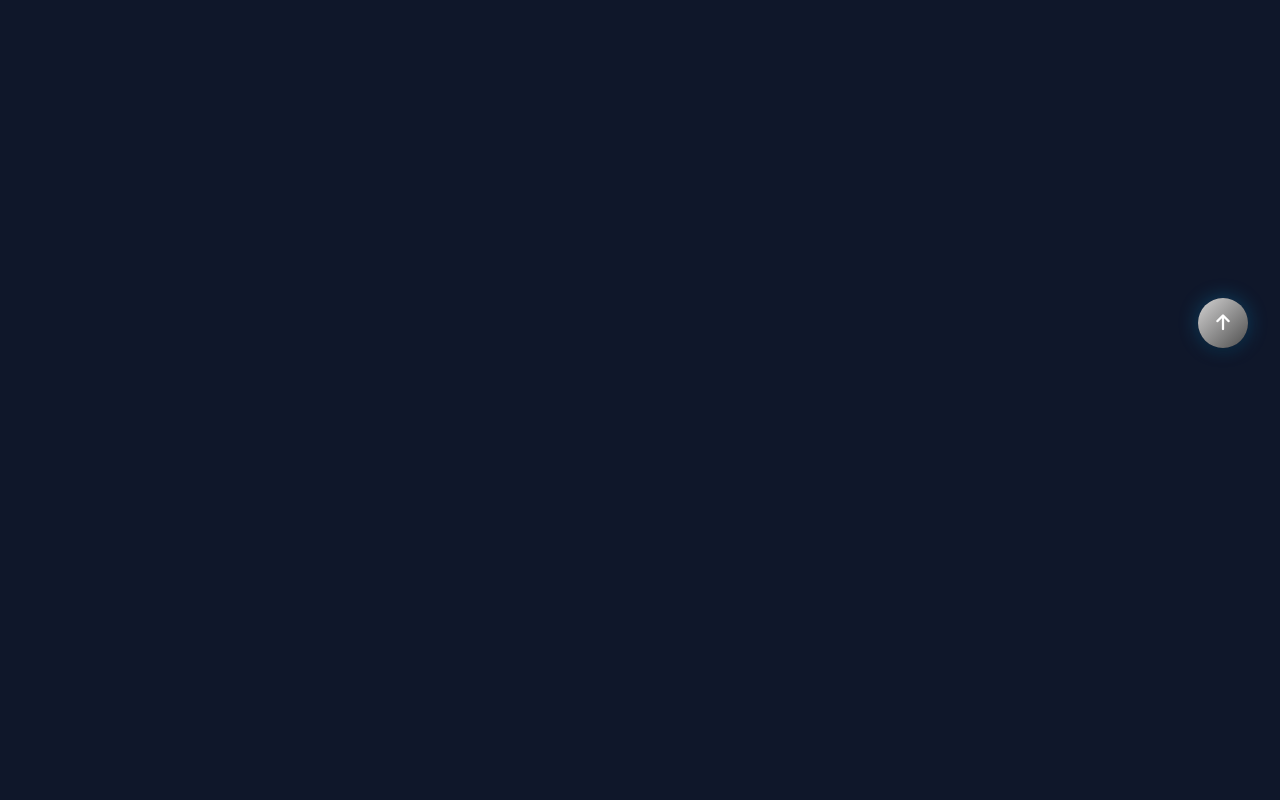
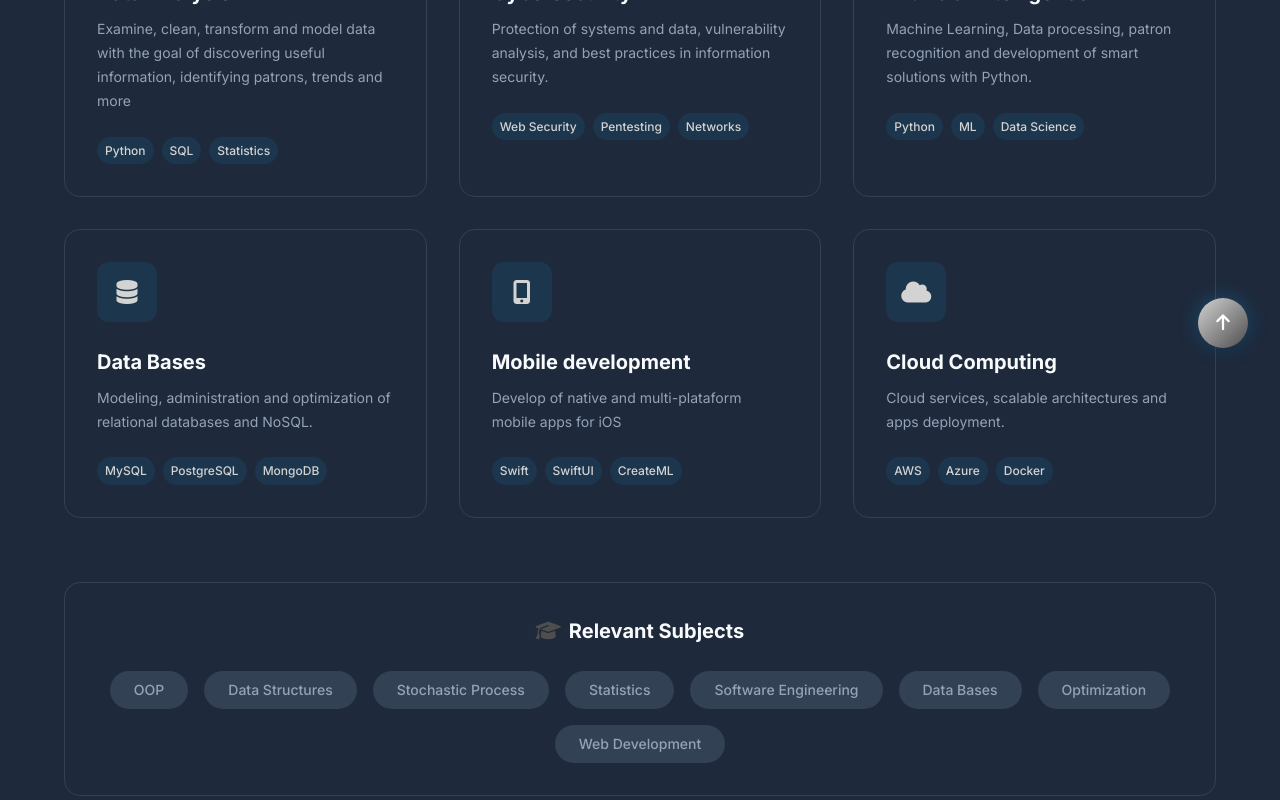
Before and after one commit to CarLos4475/Lab6, a Next.js app in the folder portafolio/: page / in a window 1280 px wide. Shown: the part 420-1220 px from the top of the page. Before the commit the page ends 800 px from the top, so only its background shows below. Built offline with nearby package versions, Linux system fonts and the light colour scheme.

Commit message:
Intereses migrados

```diff
--- /dev/null
+++ b/portafolio/app/Components/Interests/Interests.module.css
@@ -0,0 +1,158 @@
+/* ========== INTERESTS SECTION ========== */
+.interests {
+    background: var(--color-bg-secondary);
+}
+
+.interests__grid {
+    display: grid;
+    grid-template-columns: repeat(3, 1fr);
+    gap: var(--spacing-xl);
+    margin-bottom: var(--spacing-3xl);
+}
+
+.interest__card {
+    background: var(--color-bg-card);
+    border: 1px solid var(--color-bg-tertiary);
+    border-radius: var(--border-radius-xl);
+    padding: var(--spacing-xl);
+    transition: all var(--transition-base);
+    position: relative;
+    overflow: hidden;
+}
+
+.interest__card::before {
+    content: '';
+    position: absolute;
+    top: 0;
+    left: 0;
+    right: 0;
+    height: 3px;
+    background: var(--gradient-primary);
+    transform: scaleX(0);
+    transition: transform var(--transition-base);
+}
+
+.interest__card:hover {
+    transform: translateY(-5px);
+    box-shadow: var(--shadow-xl);
+    border-color: var(--color-primary);
+}
+
+.interest__card:hover::before {
+    transform: scaleX(1);
+}
+
+.card__icon {
+    width: 60px;
+    height: 60px;
+    background: rgba(14, 165, 233, 0.1);
+    border-radius: var(--border-radius-lg);
+    display: flex;
+    align-items: center;
+    justify-content: center;
+    font-size: var(--font-size-2xl);
+    color: var(--color-primary);
+    margin-bottom: var(--spacing-lg);
+    transition: all var(--transition-base);
+}
+
+.interest__card:hover .card__icon {
+    background: var(--gradient-primary);
+    color: white;
+    transform: scale(1.1);
+}
+
+.card__title {
+    font-size: var(--font-size-xl);
+    font-weight: 700;
+    color: var(--color-text-primary);
+    margin-bottom: var(--spacing-sm);
+}
+
+.card__description {
+    font-size: var(--font-size-sm);
+    color: var(--color-text-secondary);
+    margin-bottom: var(--spacing-lg);
+    line-height: 1.7;
+}
+
+.card__tags {
+    display: flex;
+    flex-wrap: wrap;
+    gap: var(--spacing-sm);
+}
+
+.tag {
+    font-size: var(--font-size-xs);
+    font-weight: 500;
+    color: var(--color-primary);
+    background: rgba(14, 165, 233, 0.1);
+    padding: var(--spacing-xs) var(--spacing-sm);
+    border-radius: var(--border-radius-full);
+}
+
+/* Subjects */
+.subjects {
+    background: var(--color-bg-card);
+    border: 1px solid var(--color-bg-tertiary);
+    border-radius: var(--border-radius-xl);
+    padding: var(--spacing-xl);
+    text-align: center;
+}
+
+.subjects__title {
+    font-size: var(--font-size-xl);
+    font-weight: 700;
+    color: var(--color-text-primary);
+    margin-bottom: var(--spacing-lg);
+    display: flex;
+    align-items: center;
+    justify-content: center;
+    gap: var(--spacing-sm);
+}
+
+.subjects__title i {
+    color: var(--color-secondary);
+}
+
+.subjects__list {
+    display: flex;
+    flex-wrap: wrap;
+    justify-content: center;
+    gap: var(--spacing-md);
+}
+
+.subject {
+    font-size: var(--font-size-sm);
+    font-weight: 500;
+    color: var(--color-text-secondary);
+    background: var(--color-bg-tertiary);
+    padding: var(--spacing-sm) var(--spacing-lg);
+    border-radius: var(--border-radius-full);
+    transition: all var(--transition-base);
+}
+
+.subject:hover {
+    background: var(--gradient-primary);
+    color: white;
+    transform: translateY(-2px);
+}
+
+/* ========== RESPONSIVE ========== */
+@media screen and (max-width: 1024px) {
+    .interests__grid {
+        grid-template-columns: repeat(2, 1fr);
+    }
+}
+
+@media screen and (max-width: 768px) {
+    .interests__grid {
+        grid-template-columns: 1fr;
+    }
+}
+
+@media screen and (max-width: 480px) {
+    .interest__card {
+        padding: var(--spacing-lg);
+    }
+}
--- /dev/null
+++ b/portafolio/app/Components/Interests/Interests.tsx
@@ -0,0 +1,132 @@
+import styles from './Interests.module.css';
+
+export default function Interests() {
+  return (
+    <section className={`${styles.interests} section`} id="interests">
+      <div className="container">
+        <div className="section__header">
+          <span className="section__subtitle">My passions</span>
+          <h2 className="section__title">Interests and specialties</h2>
+          <p className="section__description">
+            Tech fields that excite me and I would like to specialize in
+          </p>
+        </div>
+
+        <div className={styles.interests__grid}>
+
+          <article className={styles.interest__card}>
+            <div className={styles.card__icon}>
+              <i className="fas fa-code"></i>
+            </div>
+            <h3 className={styles.card__title}>Data Analysis</h3>
+            <p className={styles.card__description}>
+              Examine, clean, transform and model data with the goal of discovering
+              useful information, identifying patrons, trends and more
+            </p>
+            <div className={styles.card__tags}>
+              <span className={styles.tag}>Python</span>
+              <span className={styles.tag}>SQL</span>
+              <span className={styles.tag}>Statistics</span>
+            </div>
+          </article>
+
+          <article className={styles.interest__card}>
+            <div className={styles.card__icon}>
+              <i className="fas fa-shield-halved"></i>
+            </div>
+            <h3 className={styles.card__title}>Cybersecurity</h3>
+            <p className={styles.card__description}>
+              Protection of systems and data, vulnerability analysis,
+              and best practices in information security.
+            </p>
+            <div className={styles.card__tags}>
+              <span className={styles.tag}>Web Security</span>
+              <span className={styles.tag}>Pentesting</span>
+              <span className={styles.tag}>Networks</span>
+            </div>
+          </article>
+
+          <article className={styles.interest__card}>
+            <div className={styles.card__icon}>
+              <i className="fas fa-brain"></i>
+            </div>
+            <h3 className={styles.card__title}>Artificial Intelligence</h3>
+            <p className={styles.card__description}>
+              Machine Learning, Data processing, patron recognition and development of smart
+              solutions with Python.
+            </p>
+            <div className={styles.card__tags}>
+              <span className={styles.tag}>Python</span>
+              <span className={styles.tag}>ML</span>
+              <span className={styles.tag}>Data Science</span>
+            </div>
+          </article>
+
+          <article className={styles.interest__card}>
+            <div className={styles.card__icon}>
+              <i className="fas fa-database"></i>
+            </div>
+            <h3 className={styles.card__title}>Data Bases</h3>
+            <p className={styles.card__description}>
+              Modeling, administration and optimization of relational databases
+              and NoSQL.
+            </p>
+            <div className={styles.card__tags}>
+              <span className={styles.tag}>MySQL</span>
+              <span className={styles.tag}>PostgreSQL</span>
+              <span className={styles.tag}>MongoDB</span>
+            </div>
+          </article>
+
+          <article className={styles.interest__card}>
+            <div className={styles.card__icon}>
+              <i className="fas fa-mobile-screen-button"></i>
+            </div>
+            <h3 className={styles.card__title}>Mobile development</h3>
+            <p className={styles.card__description}>
+              Develop of native and multi-plataform mobile apps for iOS
+            </p>
+            <div className={styles.card__tags}>
+              <span className={styles.tag}>Swift</span>
+              <span className={styles.tag}>SwiftUI</span>
+              <span className={styles.tag}>CreateML</span>
+            </div>
+          </article>
+
+          <article className={styles.interest__card}>
+            <div className={styles.card__icon}>
+              <i className="fas fa-cloud"></i>
+            </div>
+            <h3 className={styles.card__title}>Cloud Computing</h3>
+            <p className={styles.card__description}>
+              Cloud services, scalable architectures and apps deployment.
+            </p>
+            <div className={styles.card__tags}>
+              <span className={styles.tag}>AWS</span>
+              <span className={styles.tag}>Azure</span>
+              <span className={styles.tag}>Docker</span>
+            </div>
+          </article>
+
+        </div>
+
+        <div className={styles.subjects}>
+          <h3 className={styles.subjects__title}>
+            <i className="fas fa-graduation-cap"></i> Relevant Subjects
+          </h3>
+          <div className={styles.subjects__list}>
+            <span className={styles.subject}>OOP</span>
+            <span className={styles.subject}>Data Structures</span>
+            <span className={styles.subject}>Stochastic Process</span>
+            <span className={styles.subject}>Statistics</span>
+            <span className={styles.subject}>Software Engineering</span>
+            <span className={styles.subject}>Data Bases</span>
+            <span className={styles.subject}>Optimization</span>
+            <span className={styles.subject}>Web Development</span>
+          </div>
+        </div>
+
+      </div>
+    </section>
+  );
+}
--- a/portafolio/app/page.tsx
+++ b/portafolio/app/page.tsx
@@ -1,4 +1,5 @@
 import Header from "./Components/Header/Header";
+import Interests from "./Components/Interests/Interests";
 import Footer from "./Components/Footer/Footer";
 
 export default function Home() {
@@ -6,6 +7,7 @@ export default function Home() {
     <>
       <Header />
       <main className="main">
+        <Interests />
       </main>
       <Footer />
     </>
```
